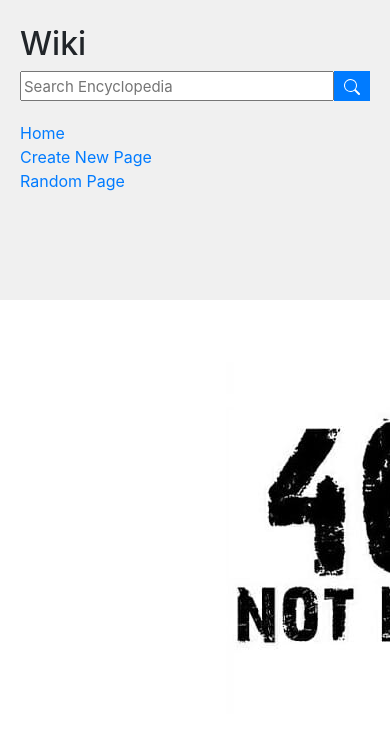
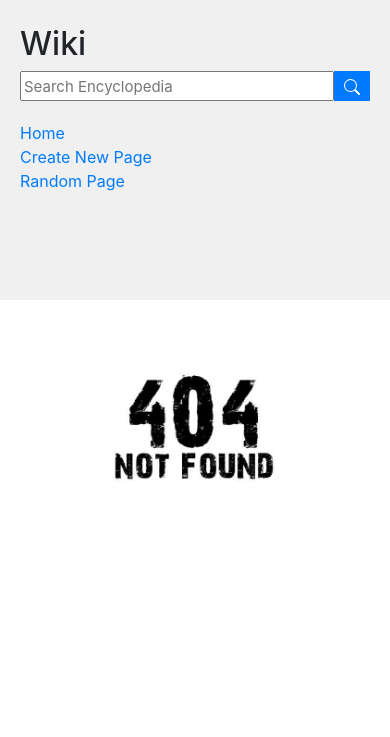
Before and after one commit to trueCoderAdre/Wiki, a Django app: template encyclopedia/templates/encyclopedia/error404.html in a window 390 px wide; the page is wider, and only the part inside the window is pictured. Shown: the top 737 px of that part. Run offline with Django 3.2, Linux system fonts and the light colour scheme; the template is opened without the code that fills it, so the values that code supplies are empty; some libraries are stand-ins or nearby versions.

Commit message:
Added  responsive image style in css. Image (404 not found page).

```diff
--- a/encyclopedia/templates/encyclopedia/error404.html
+++ b/encyclopedia/templates/encyclopedia/error404.html
@@ -11,5 +11,5 @@
 
 {% block body %}
     <h1>{{ error404 }}</h1>
-    <img src="{% static 'encyclopedia/img/image.jpg' %}" alt="404 page not found">
+    <img src="{% static 'encyclopedia/img/image.jpg' %}" alt="404 page not found" class="img-fluid">
 {% endblock %}
```
